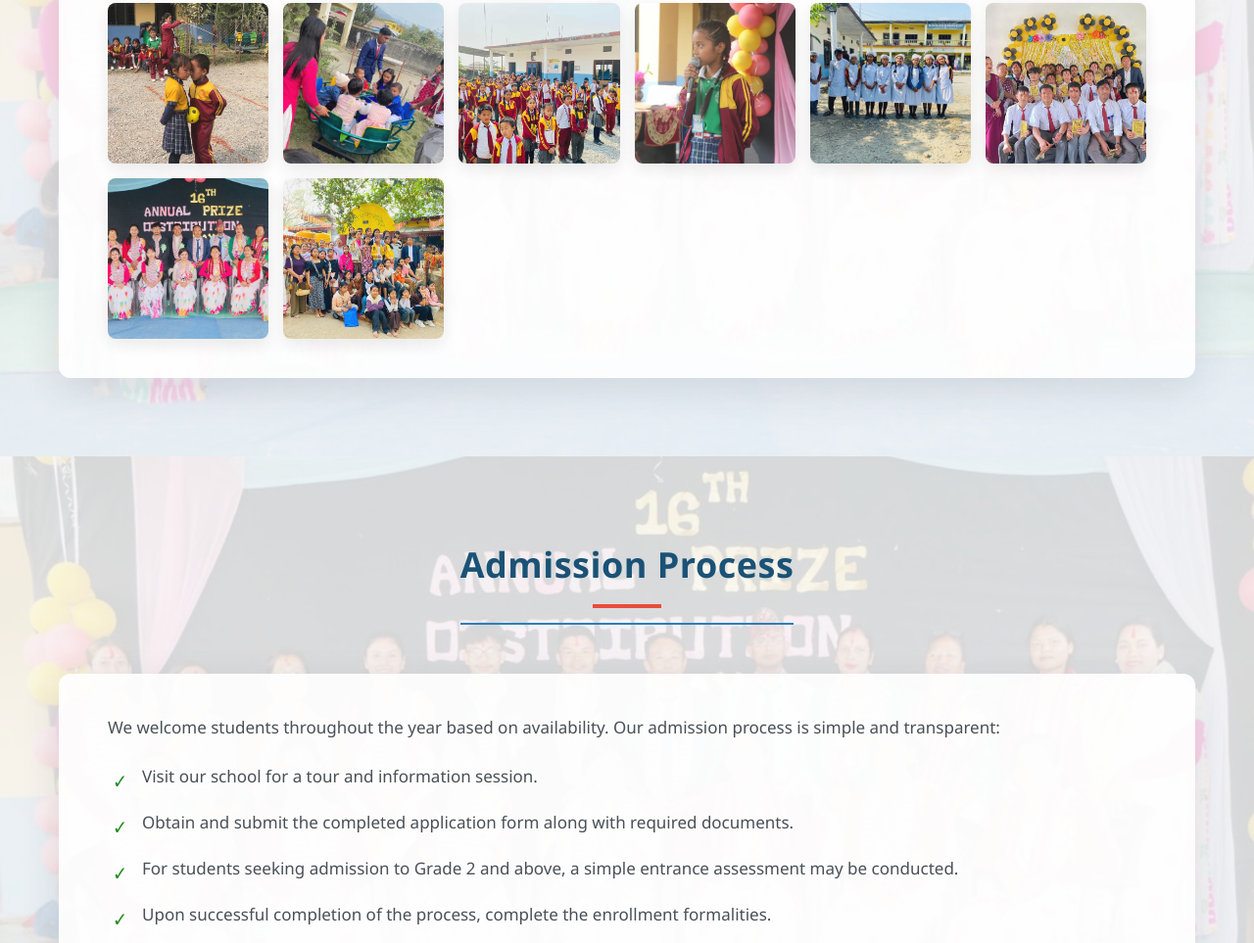
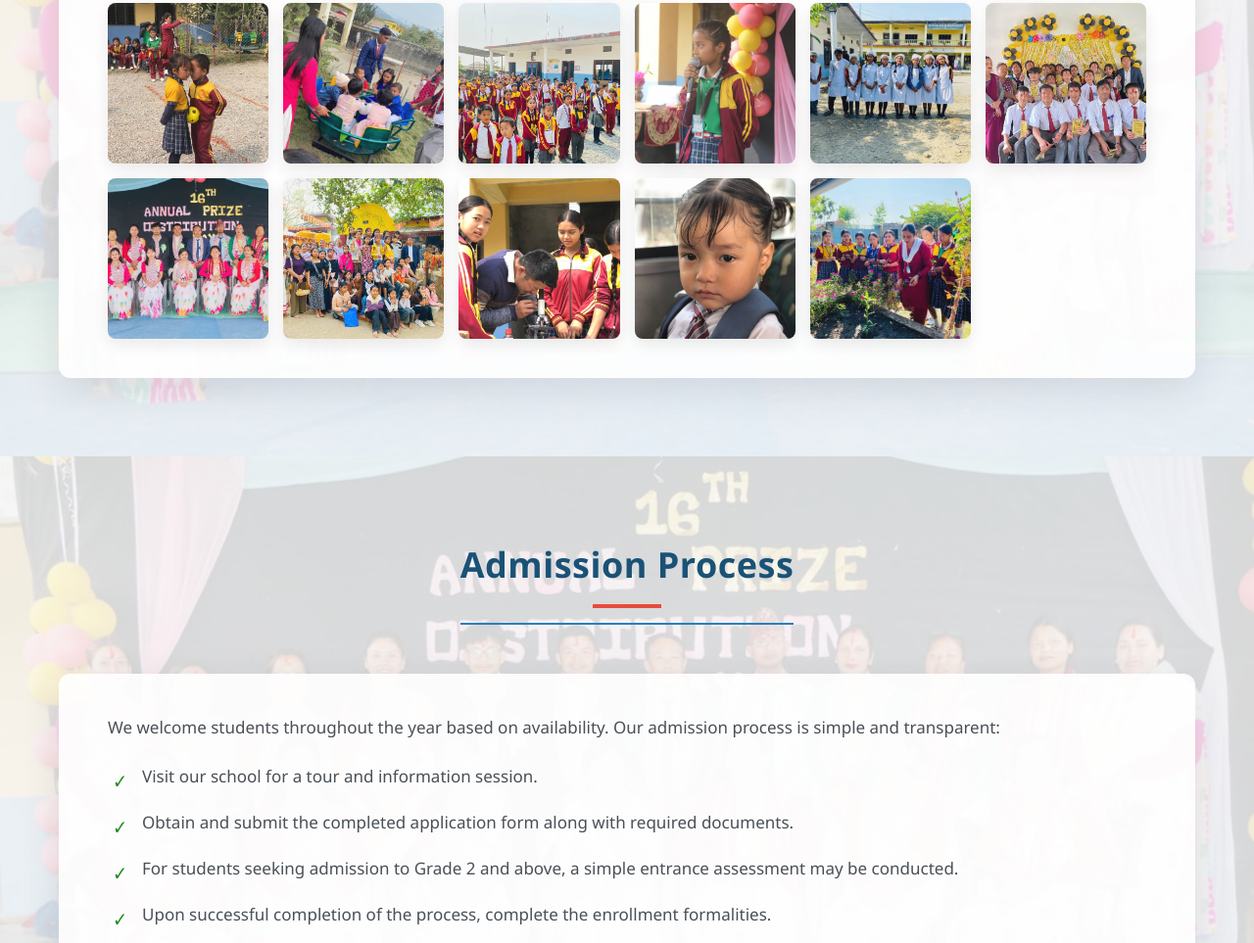
Before and after one commit to ramanbhandari7/minilandacademy, a plain HTML site: page index.html in a window 1280 px wide. Shown: the part 3847-4810 px from the top of the page at 98% size. Drawn offline with Linux system fonts and the light colour scheme.

Commit message:
Update index.html

```diff
--- a/index.html
+++ b/index.html
@@ -900,6 +900,9 @@
                         <div class="gallery-item"><img src="images/gallery-placeholder6.jpg" alt="Exterior view of the school building" data-index="5"></div>
                         <div class="gallery-item"><img src="images/gallery-placeholder7.jpg" alt="Cultural program" data-index="6"></div>
                         <div class="gallery-item"><img src="images/gallery-placeholder8.jpg" alt="Science fair" data-index="7"></div>
+                        <div class="gallery-item"><img src="images/gallery-placeholder9.jpg" alt="Activities" data-index="7"></div>
+                        <div class="gallery-item"><img src="images/gallery-placeholder10.jpg" alt="Activities" data-index="7"></div>
+                        <div class="gallery-item"><img src="images/gallery-placeholder11.jpg" alt="Activities" data-index="7"></div>
                     </div>
                 </div>
             </div>
```
